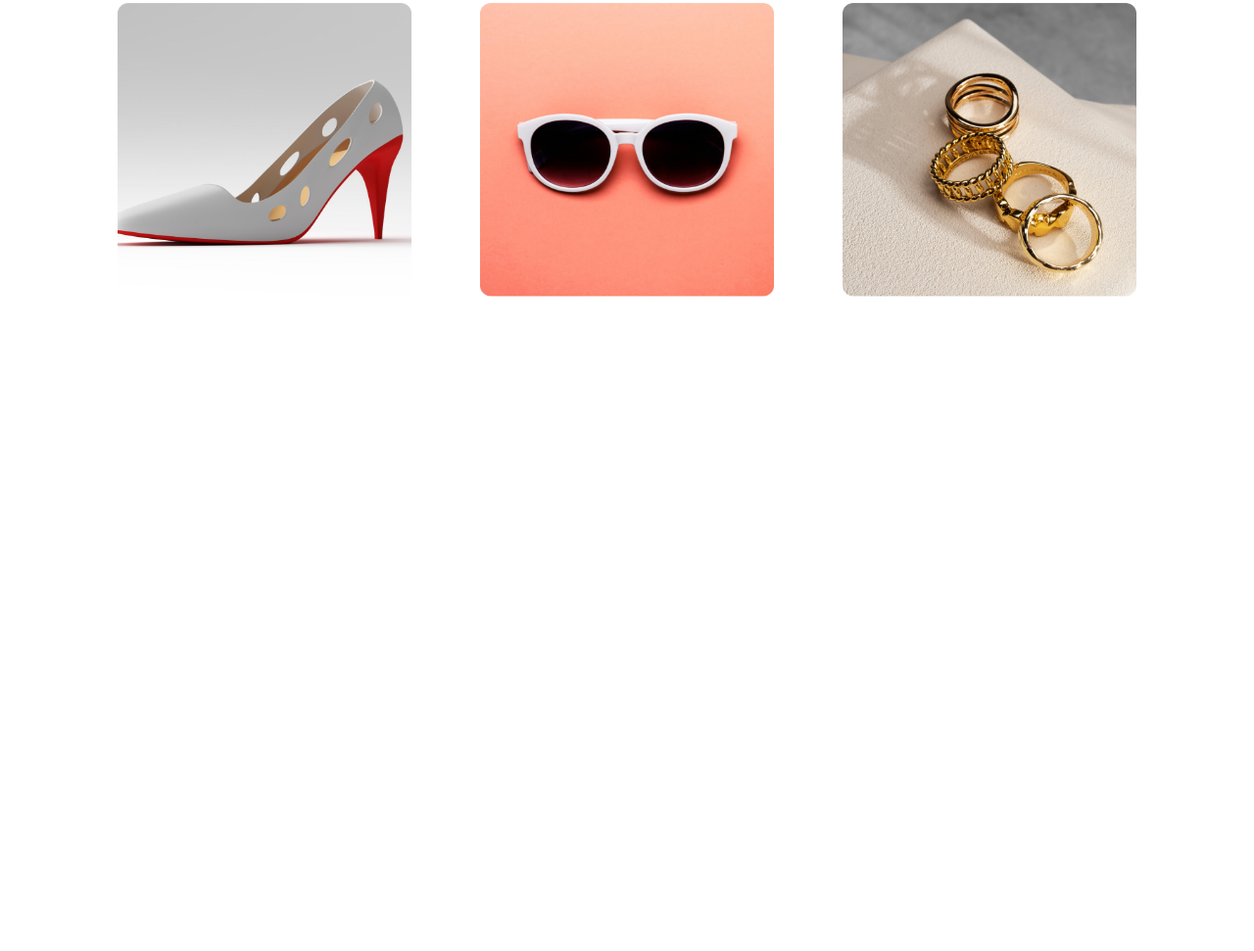
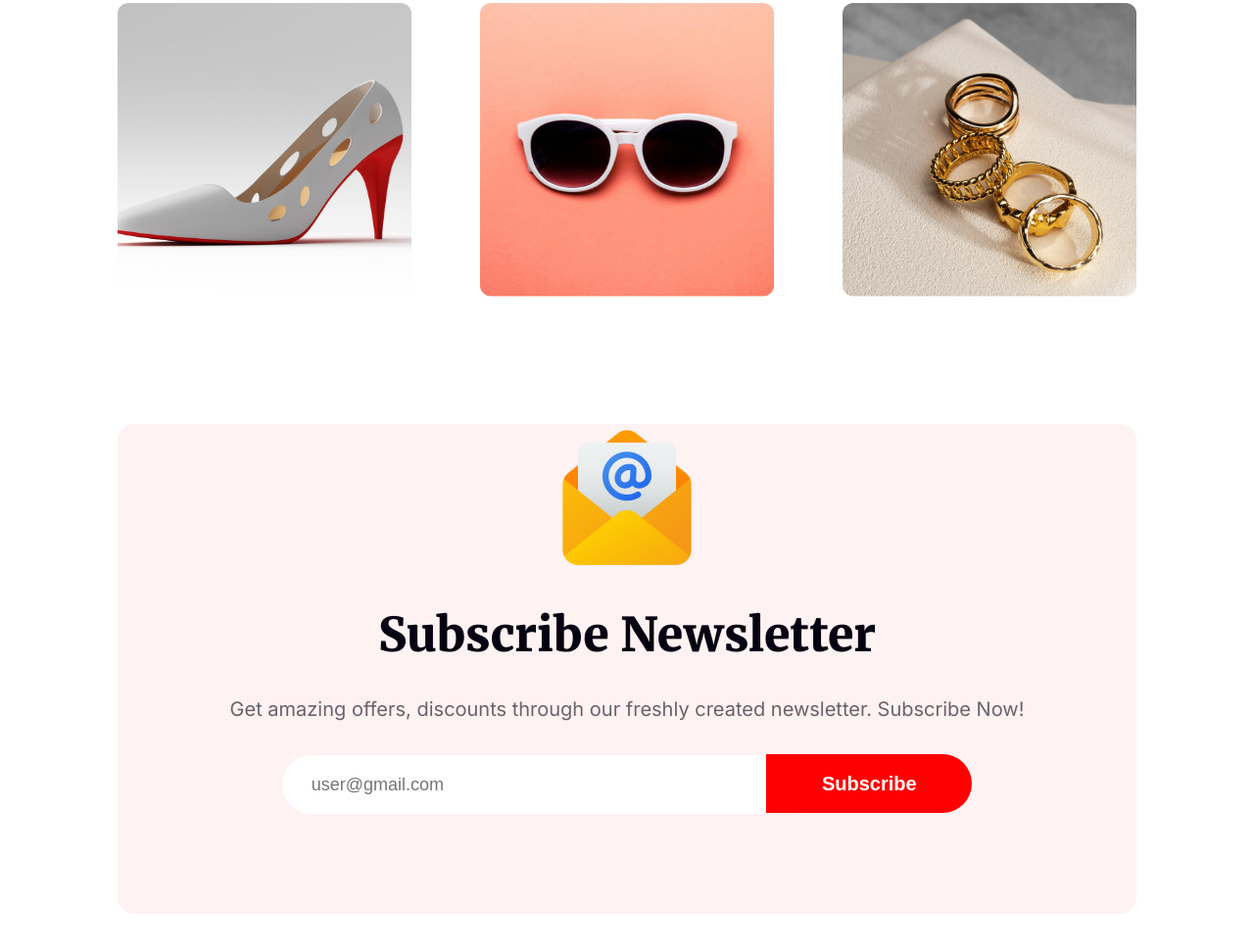
Before and after one commit to arifnayan2861/ph-assignment-01, a plain HTML site: page index.html in a window 1280 px wide. Shown: the part 5064-6035 px from the top of the page at 98% size. Before the commit the page ends 5497 px from the top, so only its background shows below. Drawn offline with Linux system fonts and the light colour scheme.

Commit message:
newsletter section

```diff
--- a/index.html
+++ b/index.html
@@ -98,5 +98,16 @@
             <img src="resources/Rectangle 8.png" alt="bangles">
         </div>
     </section>
+
+    <!-- newsletter section -->
+    <section id="subscribe-section" class="sans-serif-font">
+        <img src="resources/Group 61.png" alt="email-photo">
+        <div>
+            <h1 class="serif-font">Subscribe Newsletter</h1>
+            <p>Get amazing offers, discounts through our freshly created newsletter. Subscribe Now!</p>
+        </div>
+        <input type="email" name="email" id="email" placeholder="user@gmail.com">
+        <button>Subscribe</button>
+    </section>
 </body>
 </html>
--- a/styles.css
+++ b/styles.css
@@ -389,3 +389,73 @@ header {
     height: 300px;
     margin-bottom: 30px;
 }
+
+/* subscribe section */
+
+#subscribe-section {
+    margin: 50px 120px;
+    text-align: center;
+    max-width: 1200px;
+    height: 500px;
+    border-radius: 16px;
+    background: rgba(255, 0, 0, 0.05);
+}
+
+#subscribe-section h1 {
+    color: #070211;
+    font-size: 48px;
+    font-style: normal;
+    font-weight: 900;
+    line-height: normal;
+    margin: 30px 0;
+}
+
+#subscribe-section p {
+    color: rgba(7, 2, 17, 0.60);
+    font-size: 20px;
+    font-style: normal;
+    font-weight: 400;
+    line-height: 32px;
+    margin-bottom: 30px;
+}
+
+#subscribe-section input {
+    width: 500px;
+    height: 60px;
+    border-radius: 50px 0px 0px 50px;
+    /* border: 1px solid gray; */
+    border: none;
+    color: rgba(7, 2, 17, 0.60);
+    font-size: 18px;
+    font-style: normal;
+    font-weight: 400;
+    line-height: normal;
+    padding-left: 30px;
+}
+
+#subscribe-section input:focus {
+    outline: none;
+    border: none;
+}
+
+#subscribe-section button {
+    color: #FFF;
+    text-align: center;
+    font-size: 20px;
+    font-style: normal;
+    font-weight: 600;
+    line-height: normal;
+    width: 210px;
+    height: 60px;
+    border: none;
+    border-radius: 0px 50px 50px 0px;
+    background: #F00;
+    margin-left: -40px;
+}
+
+#subscribe-section button:hover {
+    background-color: #8b0000;
+    transition: all;
+    transition-duration: 200ms;
+    cursor: pointer;
+}
```
